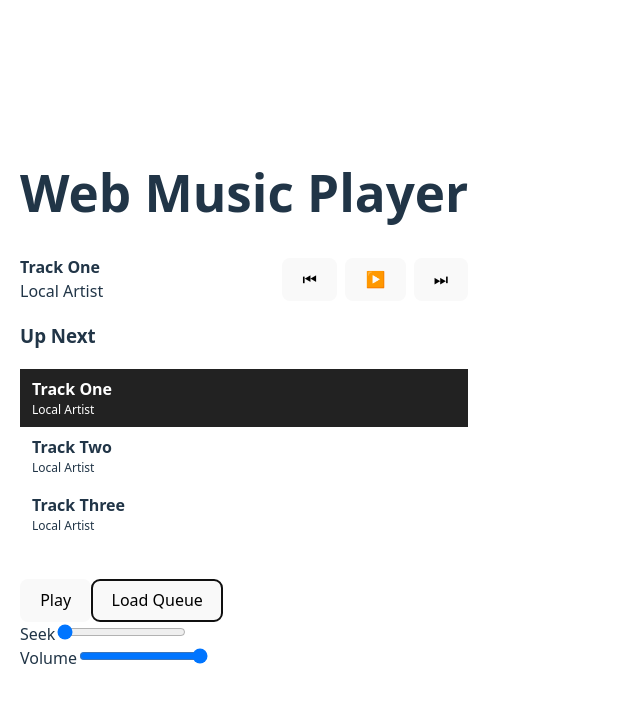
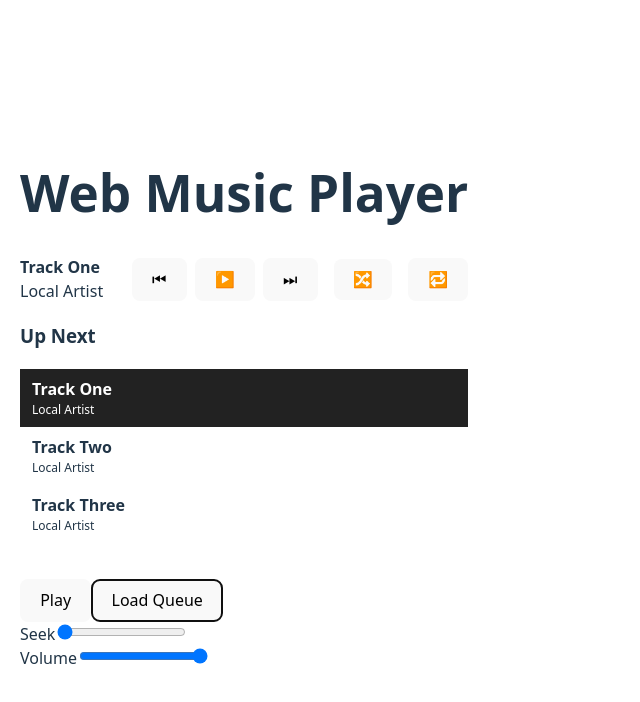
Before and after one commit to RJPalmer/web-music-player, a React (Vite) app: page / in a window 1280 px wide. Both pictures are taken after a click on the button "Load Queue". Shown: the top 702 px of the page, without its empty margins (0-640 px from the left). Built offline with nearby package versions, Linux system fonts and the light colour scheme.

Commit message:
Implement queue management features with shuffle and repeat options, and add persistence for player state

```diff
--- a/src/App.tsx
+++ b/src/App.tsx
@@ -1,3 +1,4 @@
+import { useEffect } from 'react'
 import { usePlayerStore } from './stores/usePlayerStore'
 import { useQueueStore } from './stores/useQueueStore'
 import { NowPlaying } from './components/NowPlaying'
@@ -29,6 +30,12 @@ function App() {
     artist: 'Local Artist'
   }
 ]
+
+  useEffect(() => {
+    // Load demo tracks into the queue on mount
+    useQueueStore.getState().rehydrate()
+  }, [])
+
   return (
     <div style={{ padding: 20 }}>
       <h1>Web Music Player</h1>
--- a/src/components/NowPlaying.tsx
+++ b/src/components/NowPlaying.tsx
@@ -9,6 +9,10 @@ export function NowPlaying() {
 
   const next = useQueueStore((state) => state.next)
   const previous = useQueueStore((state) => state.previous)
+  const shuffle = useQueueStore((state) => state.shuffle)
+const toggleShuffle = useQueueStore((state) => state.toggleShuffle)
+const repeat = useQueueStore((state) => state.repeat)
+const toggleRepeat = useQueueStore((state) => state.toggleRepeat)
 
   if (!track) {
     return <div><strong>Nothing playing</strong></div>
@@ -42,6 +46,24 @@ export function NowPlaying() {
         </button>
         <button onClick={next}>⏭</button>
       </div>
+
+      <button
+  onClick={toggleShuffle}
+  style={{
+    border: shuffle ? '2px solid #000' : 'none'
+  }}
+>
+  🔀
+</button>
+
+    <button
+  onClick={toggleRepeat}
+  style={{ fontWeight: repeat !== 'none' ? 'bold' : 'normal' }}
+>
+  {repeat === 'none' && '🔁'}
+  {repeat === 'all' && '🔁'}
+  {repeat === 'one' && '🔂'}
+</button>
     </div>
   )
 }
--- /dev/null
+++ b/src/persistence/playerStorage.ts
@@ -0,0 +1,33 @@
+const DB_NAME = 'web-music-player'
+const STORE = 'player'
+const KEY = 'state'
+
+function openDB(): Promise<IDBDatabase> {
+  return new Promise((resolve, reject) => {
+    const request = indexedDB.open(DB_NAME, 1)
+
+    request.onupgradeneeded = () => {
+      request.result.createObjectStore(STORE)
+    }
+
+    request.onsuccess = () => resolve(request.result)
+    request.onerror = () => reject(request.error)
+  })
+}
+
+export async function savePlayerState(state: unknown) {
+  const db = await openDB()
+  const tx = db.transaction(STORE, 'readwrite')
+  tx.objectStore(STORE).put(state, KEY)
+}
+
+export async function loadPlayerState<T>(): Promise<T | null> {
+  const db = await openDB()
+  const tx = db.transaction(STORE, 'readonly')
+  const req = tx.objectStore(STORE).get(KEY)
+
+  return new Promise((resolve) => {
+    req.onsuccess = () => resolve(req.result ?? null)
+    req.onerror = () => resolve(null)
+  })
+}
--- a/src/stores/useQueueStore.ts
+++ b/src/stores/useQueueStore.ts
@@ -1,58 +1,138 @@
-import { create } from 'zustand'
-import { usePlayerStore } from './usePlayerStore'
-import type { Track } from '../types/Track'
+import { create } from "zustand";
+import { usePlayerStore } from "./usePlayerStore";
+import { savePlayerState, loadPlayerState } from "../persistence/playerStorage";
+import type { Track } from "../types/Track";
 
 type QueueState = {
-  tracks: Track[]
-  currentIndex: number
+  tracks: Track[];
+  currentIndex: number;
+  history: number[];
+  shuffle: boolean;
+  repeat: "none" | "one" | "all";
 
-  setQueue: (tracks: Track[], startIndex?: number) => void
-  next: () => void
-  previous: () => void
-  select: (index: number) => void
-}
+  setQueue: (tracks: Track[], startIndex?: number) => void;
+  next: () => void;
+  previous: () => void;
+  toggleShuffle: () => void;
+  toggleRepeat: () => void;
+  select: (index: number) => void;
+  rehydrate: () => void;
+};
 
 export const useQueueStore = create<QueueState>((set, get) => ({
   tracks: [],
   currentIndex: 0,
+  history: [],
+  shuffle: false,
+  repeat: "none",
 
   setQueue: (tracks, startIndex = 0) => {
-    set({ tracks, currentIndex: startIndex })
+    set({ tracks, currentIndex: startIndex });
 
-    const track = tracks[startIndex]
+    const track = tracks[startIndex];
     if (track) {
-      usePlayerStore.getState().setTrack(track)
+      usePlayerStore.getState().setTrack(track);
     }
   },
 
   next: () => {
-    const { tracks, currentIndex } = get()
-    const nextIndex = currentIndex + 1
+    const { tracks, currentIndex, history, shuffle, repeat } = get();
+    if (tracks.length === 0) return;
 
-    if (nextIndex >= tracks.length) return
+    let nextIndex = currentIndex + 1;
 
-    set({ currentIndex: nextIndex })
-    usePlayerStore.getState().setTrack(tracks[nextIndex])
-    usePlayerStore.getState().play()
+    if (shuffle) {
+      const available = tracks
+        .map((_, i) => i)
+        .filter((i) => i !== currentIndex);
+
+      nextIndex = available[Math.floor(Math.random() * available.length)];
+    } else {
+      nextIndex = currentIndex + 1;
+    }
+
+    if (repeat === "one") {
+      nextIndex = currentIndex;
+    } else if (repeat === "all" && nextIndex >= tracks.length) {
+      nextIndex = 0;
+    }
+
+    set({ currentIndex: nextIndex, history: [...history, currentIndex] });
+    usePlayerStore.getState().setTrack(tracks[nextIndex]);
+    usePlayerStore.getState().play();
   },
 
   previous: () => {
-    const { tracks, currentIndex } = get()
-    const prevIndex = currentIndex - 1
+    const { history, tracks } = get();
+    if (history.length === 0) return;
 
-    if (prevIndex < 0) return
+    const prevIndex = history[history.length - 1];
+    const newHistory = history.slice(0, -1);
 
-    set({ currentIndex: prevIndex })
-    usePlayerStore.getState().setTrack(tracks[prevIndex])
-    usePlayerStore.getState().play()
+    set({
+      currentIndex: prevIndex,
+      history: newHistory,
+    });
+
+    usePlayerStore.getState().setTrack(tracks[prevIndex]);
+    usePlayerStore.getState().play();
   },
 
   select: (index: number) => {
-    const { tracks } = get()
-    if(!tracks[index]) return
+    const { tracks, currentIndex, history } = get();
+    if (!tracks[index]) return;
 
-    set({ currentIndex: index })
-    usePlayerStore.getState().setTrack(tracks[index])
-    usePlayerStore.getState().play()
+    set({ currentIndex: index, history: [...history, currentIndex] });
+    usePlayerStore.getState().setTrack(tracks[index]);
+    usePlayerStore.getState().play();
+  },
+
+  toggleShuffle: () => {
+    set((state) => ({ shuffle: !state.shuffle }));
+  },
+
+  toggleRepeat: () => {
+    set((state) => {
+      const nextRepeat =
+        state.repeat === "none"
+          ? "all"
+          : state.repeat === "all"
+          ? "one"
+          : "none";
+      return { repeat: nextRepeat };
+    });
+  },
+
+  rehydrate: async () => {
+    const persisted = await loadPlayerState<{
+    tracks: Track[]
+    currentIndex: number
+    shuffle: boolean
+    repeat: "none" | "one" | "all"
+  }>()
+
+  if (!persisted || persisted.tracks.length === 0) return
+
+  set({
+    tracks: persisted.tracks,
+    currentIndex: persisted.currentIndex,
+    shuffle: persisted.shuffle,
+    repeat: persisted.repeat,
+    history: []
+  })
+
+  const track = persisted.tracks[persisted.currentIndex]
+  if (track) {
+    usePlayerStore.getState().setTrack(track)
   }
-}))
+  }
+}));
+
+useQueueStore.subscribe((state) => {
+  savePlayerState({
+    tracks: state.tracks,
+    currentIndex: state.currentIndex,
+    shuffle: state.shuffle,
+    repeat: state.repeat
+  })
+})
```
